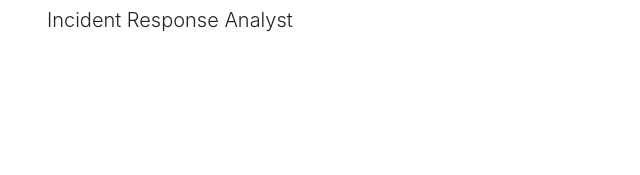
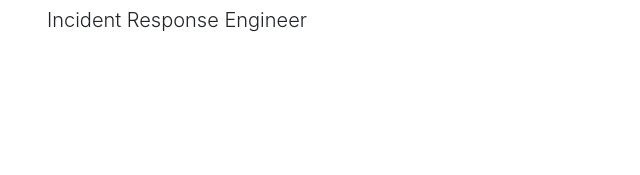
Before and after one commit to victor-wc/victor-wc.github.io, a plain HTML site: page index.html in a window 1280 px wide. Shown: the part 470-645 px from the top of the page, 46-686 px from the left. Drawn offline with nearby package versions, Linux system fonts and the light colour scheme.

Commit message:
fixed site

```diff
--- a/index.html
+++ b/index.html
@@ -27,7 +27,7 @@
             <div class="row vertical-center">
                 <div class="col-lg-8 text-left pb-5">
                     <h1 class="display-1">Victor Cardoso</h1>
-                    <p class="lead pl-2">Incident Response Analyst</p>
+                    <p class="lead pl-2">Incident Response Engineer</p>
                 </div>
                 <div class="col-lg-4 text-center my-auto pb-5 rounded-circle"><img class="img-fluid rounded-circle"
                         src="./imgs/1632865592553.jpeg"></div>
```
